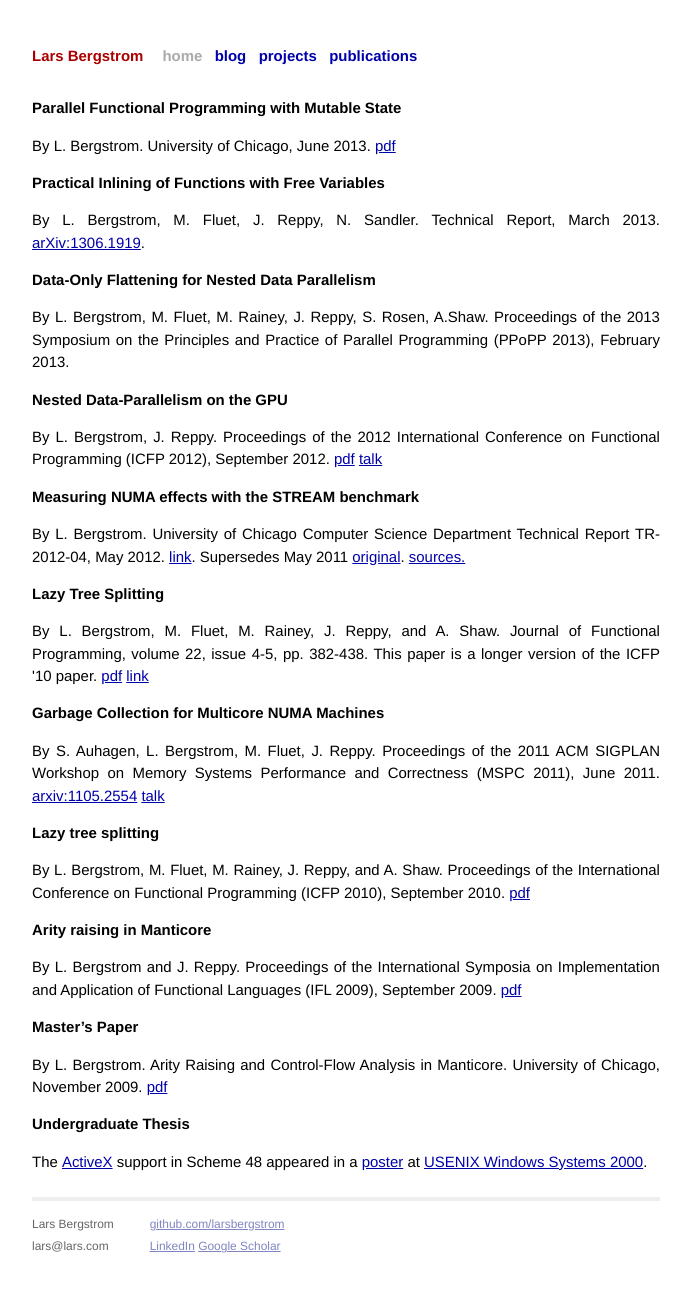
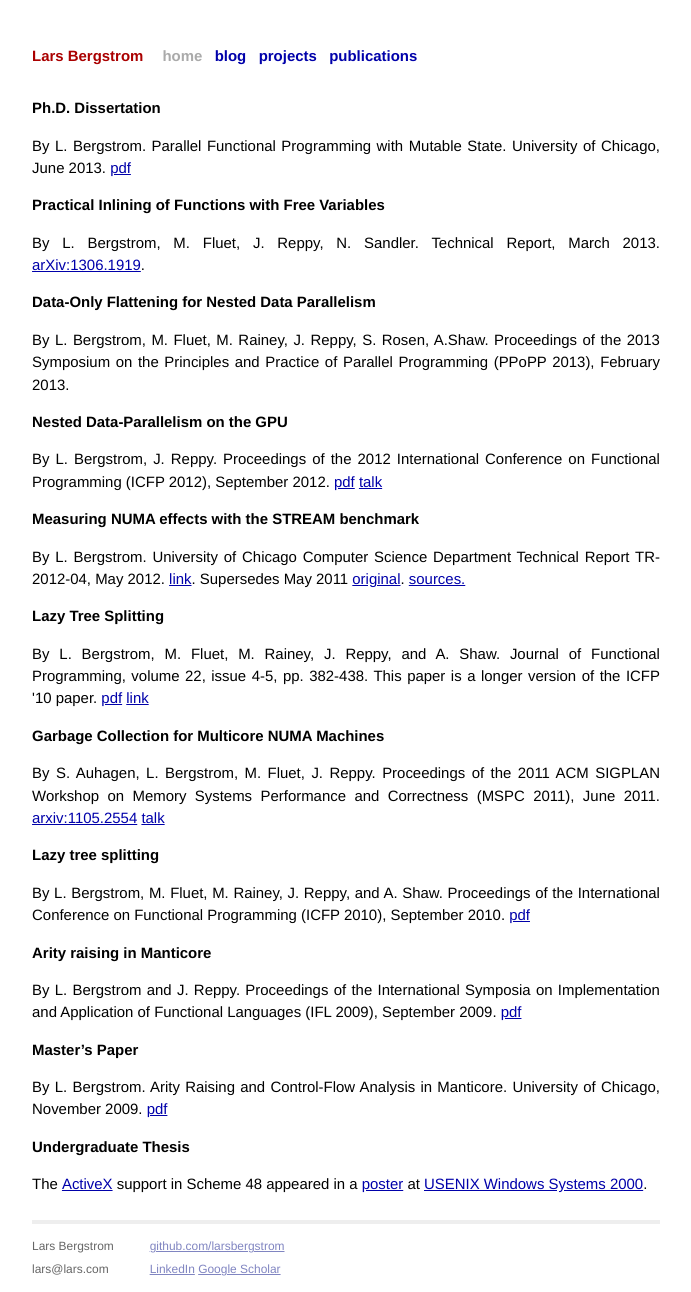
Before and after one commit to larsbergstrom/larsbergstrom.github.io, a Jekyll site: the page built from publications.html, in a window 1280 px wide. Shown: the whole page, without its empty margins (294-985 px from the left). Built offline with Jekyll 4.4.1, drawn with Linux system fonts in a browser that asks for light colours; Markdown is read by kramdown in place of the engine named in the settings; before the commit the page ends 1270 px from its top, so only the background shows below that.

Commit message:
New post. Fix dissertation.

```diff
--- a/publications.html
+++ b/publications.html
@@ -4,9 +4,9 @@ title: Lars Bergstrom - Publications
 ---
 
 <div id="publications">
-<h4>Parallel Functional Programming with Mutable State
+<h4>Ph.D. Dissertation
 </h4>
-<p>By L. Bergstrom. University of Chicago, June 2013. <a href="http://dl.dropbox.com/u/1620890/website/writings/bergstrom-dissertation.pdf">pdf</a></p>
+<p>By L. Bergstrom. Parallel Functional Programming with Mutable State. University of Chicago, June 2013. <a href="http://dl.dropbox.com/u/1620890/website/writings/bergstrom-dissertation.pdf">pdf</a></p>
 
 <h4>Practical Inlining of Functions with Free Variables<br>
 </h4>
```
Also changed, not shown: _posts/2013-12-28-concurrency-rust-and-servo.md (added, +61 -0 lines).
